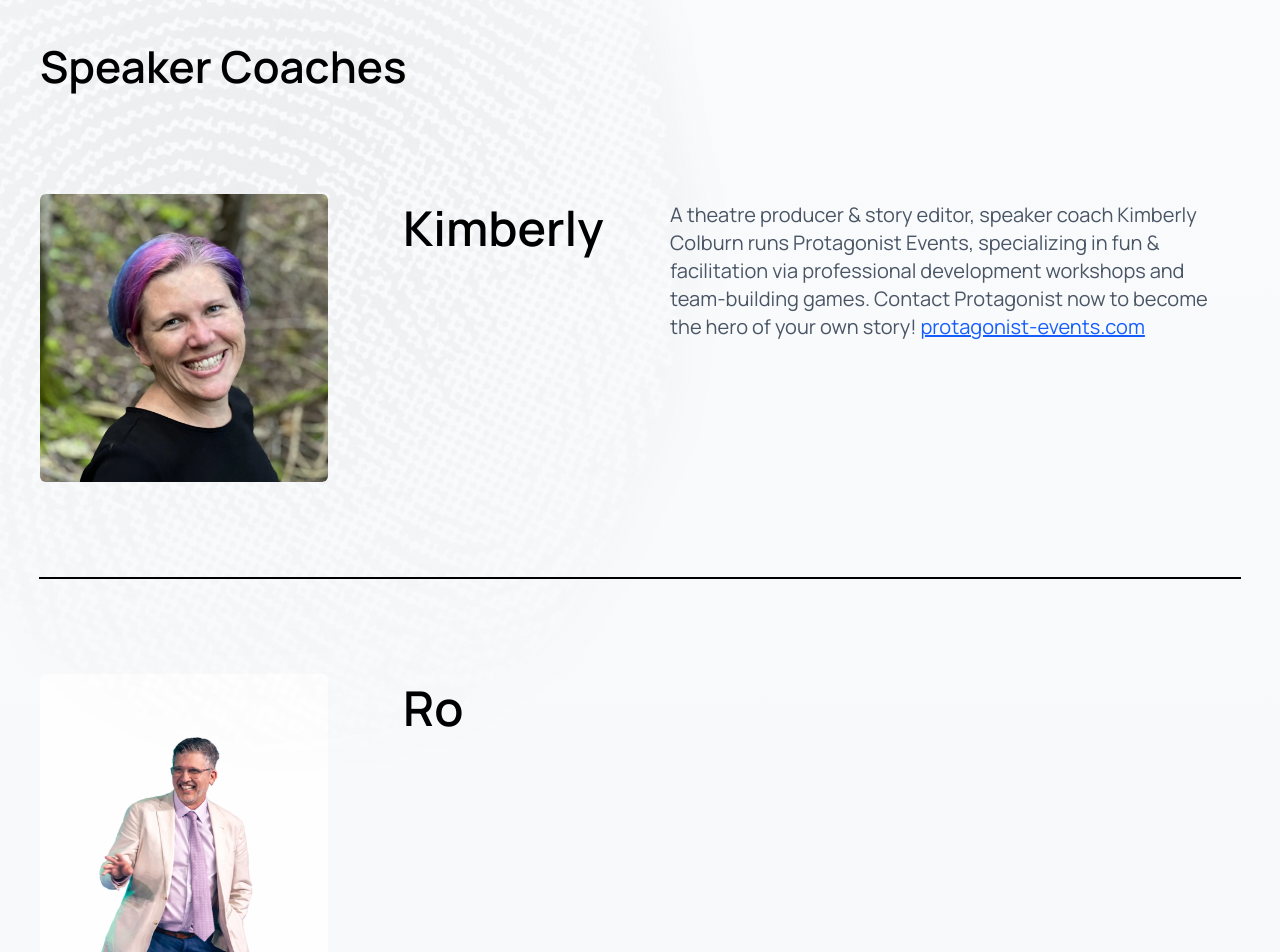
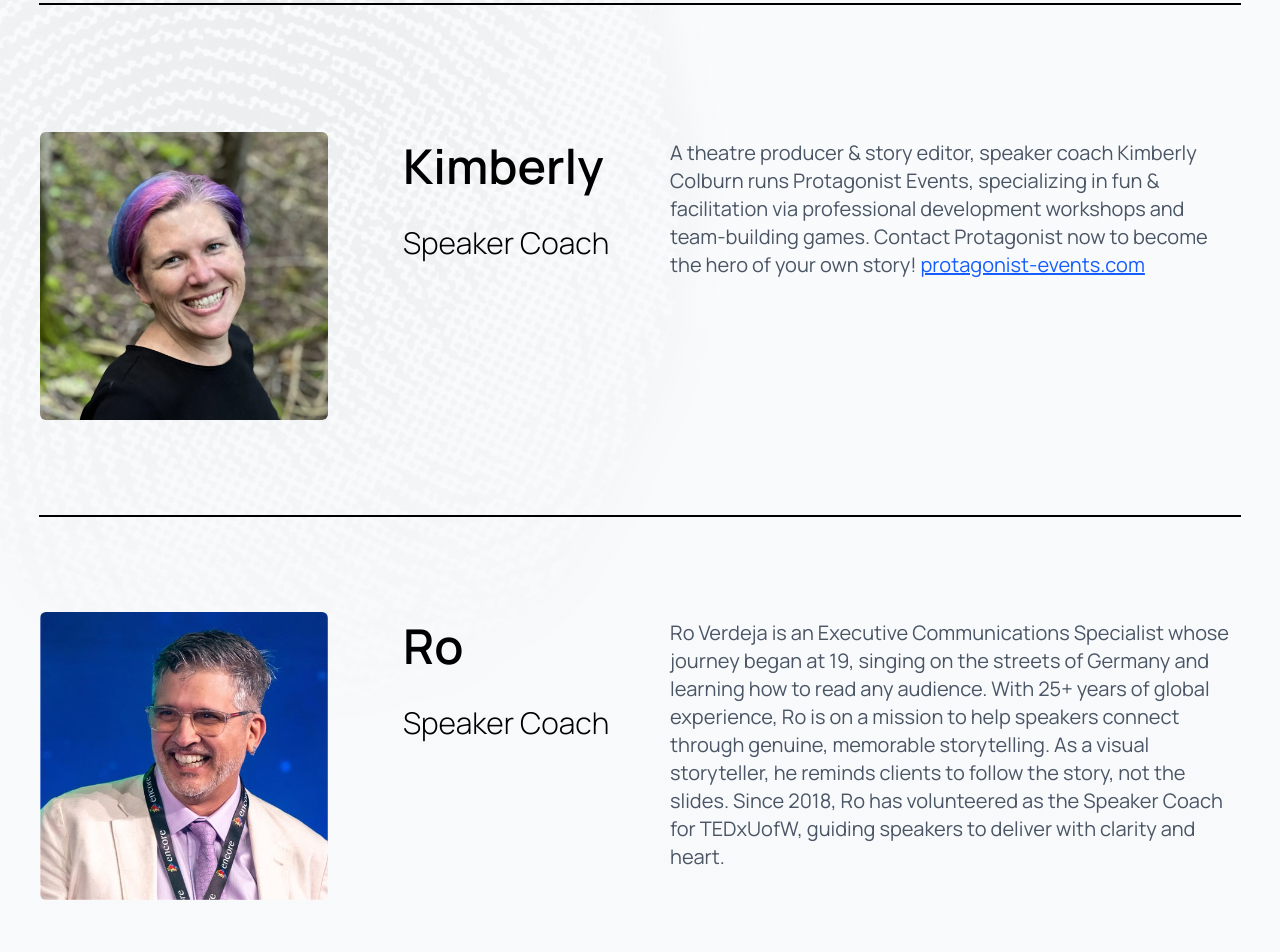
Before and after one commit to tedx-uofw/tedx-website-2026, a React (Vite) app in the folder vite-project/: page /speakers in a window 1280 px wide. Shown: the part 3660-4612 px from the top of the page. Built offline with nearby package versions, Linux system fonts and the light colour scheme; a web font is replaced by a local one.

Commit message:
Complete Coaches Section

```diff
--- a/vite-project/src/pages/Speakers.tsx
+++ b/vite-project/src/pages/Speakers.tsx
@@ -82,7 +82,7 @@ function Speakers() {
   const speakerCoaches = [
     {
       name: "Kimberly",
-      role: "",
+      role: "Speaker Coach",
       image: "/speakers/kimberly.webp",
       desc: (
         <span>
@@ -104,9 +104,9 @@ function Speakers() {
     },
     {
       name: "Ro",
-      role: "",
-      image: "/speakers/ro.png",
-      desc: "",
+      role: "Speaker Coach",
+      image: "/speakers/ro.jpg",
+      desc: "Ro Verdeja is an Executive Communications Specialist whose journey began at 19, singing on the streets of Germany and learning how to read any audience. With 25+ years of global experience, Ro is on a mission to help speakers connect through genuine, memorable storytelling. As a visual storyteller, he reminds clients to follow the story, not the slides. Since 2018, Ro has volunteered as the Speaker Coach for TEDxUofW, guiding speakers to deliver with clarity and heart.",
       link: "#",
       linkIcon: "/speakers/linkedin-logo.webp",
       linkAlt: "LinkedIn",
@@ -267,7 +267,7 @@ function Speakers() {
                   </div>
 
                   {/* Divider (same as outline line) */}
-                  {idx !== speakers.length - 1 && (
+                  {idx !== speakers.length && (
                     <div className="mt-24 h-0 w-full max-w-[1436px] outline outline-1 outline-offset-[-0.5px] outline-black" />
                   )}
                 </div>
@@ -276,10 +276,7 @@ function Speakers() {
           </div>
 
           {/* Speaker Coaches Section */}
-          <div className="mx-auto w-full max-w-[1400px] mt-32 pb-32">
-            <h2 id="coaches" className="text-black font-['Manrope'] text-[44px] font-semibold leading-[140%] mb-24 max-[900px]:text-center">
-              Speaker Coaches
-            </h2>
+          <div id="coaches" className="mx-auto w-full max-w-[1400px] mt-32 pb-32">
             <div className="flex flex-col gap-24">
               {speakerCoaches.map((s, idx) => (
                 <div key={s.name} className="w-full">
```
Also changed, not shown: vite-project/public/speakers/ro.jpg (added), vite-project/public/speakers/ro.png (deleted).
